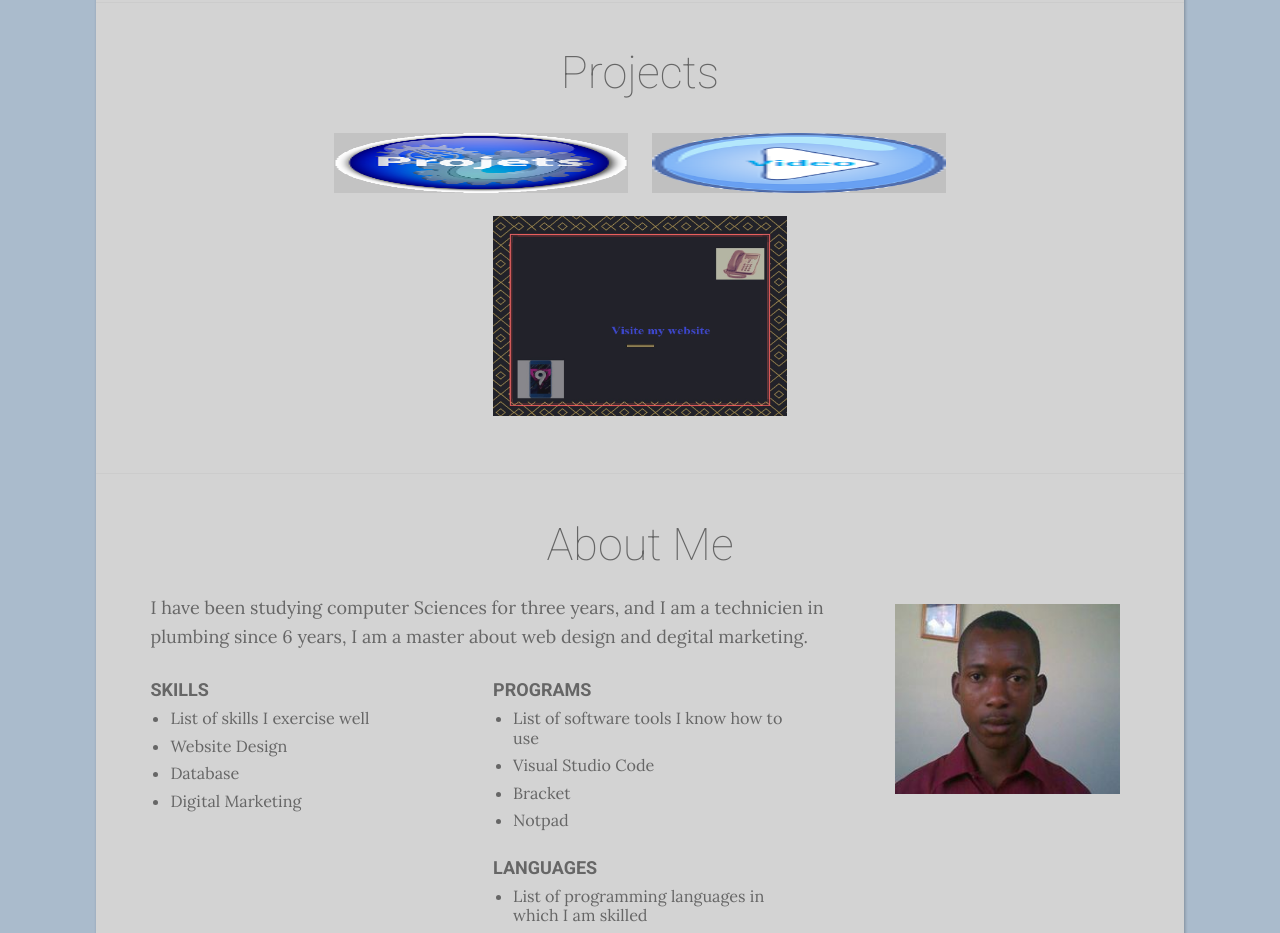
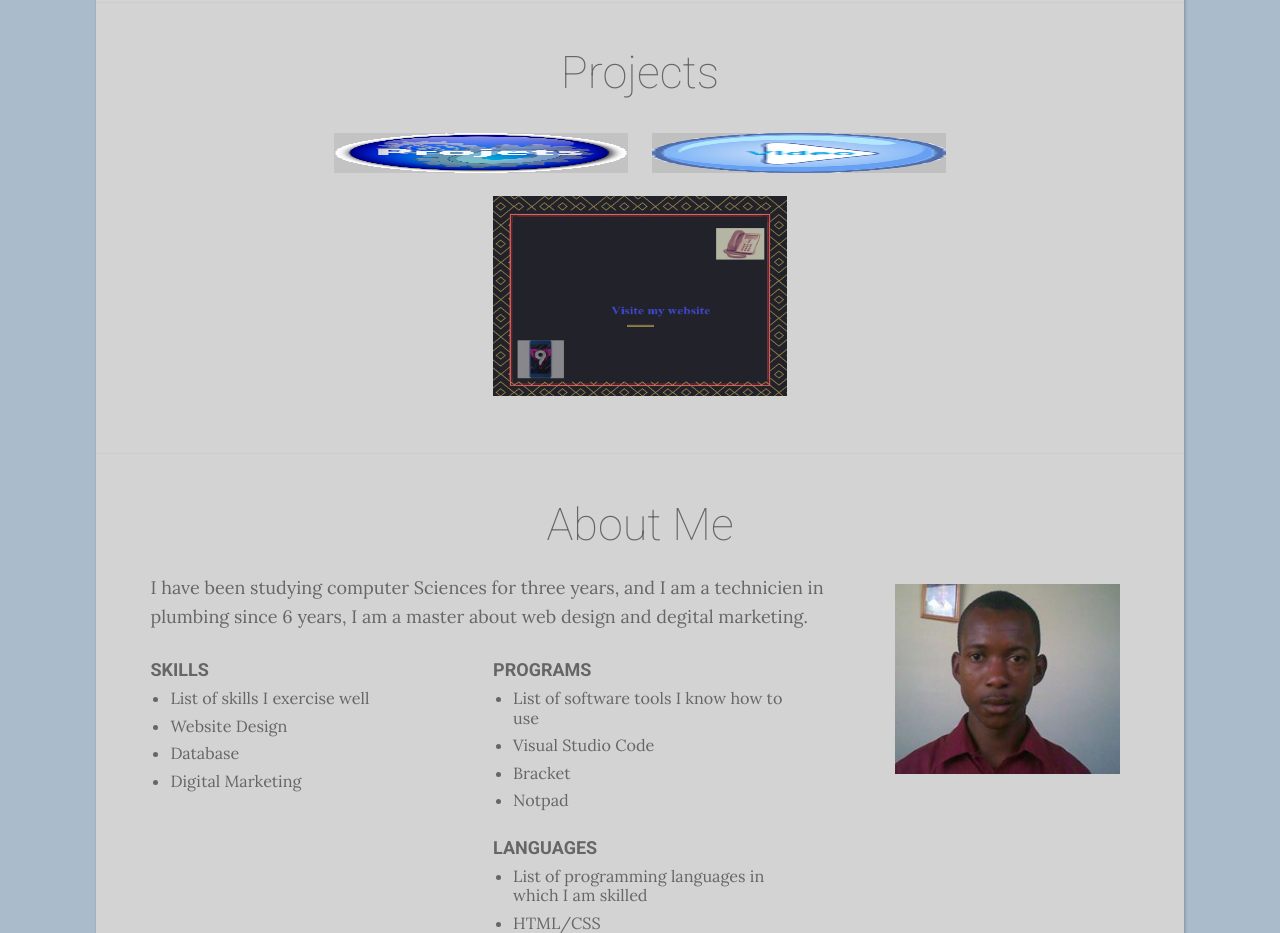
Before and after one commit to Dimy34/Dimy34.github.io, a plain HTML site: page index.html in a window 1280 px wide. Shown: the part 800-1733 px from the top of the page. Drawn offline with Linux system fonts and the light colour scheme.

Commit message:
Update index.html

```diff
--- a/index.html
+++ b/index.html
@@ -31,8 +31,8 @@
 
 		<section id="projects">
             <h2>Projects</h2>
-            <a href="realState.html#Project"><img src="images/project.png" width="30px" height="60px" alt="Project"></a>
-             <a href="contact.html#Video"><img src="images/img_video1.png"  width="30px" height="60px"  alt="video"><br></a>
+            <a href="realState.html#Project"><img src="images/project.png" width="30px" height="40px" alt="Project"></a>
+             <a href="contact.html#Video"><img src="images/img_video1.png"  width="30px" height="40px"  alt="video"><br></a>
             <a href="http://batard.trinedu.webfactional.com"><img src="images/design1.png"  width="80px" height="200px"  alt="website"><br></a>
 
         </section>
```
